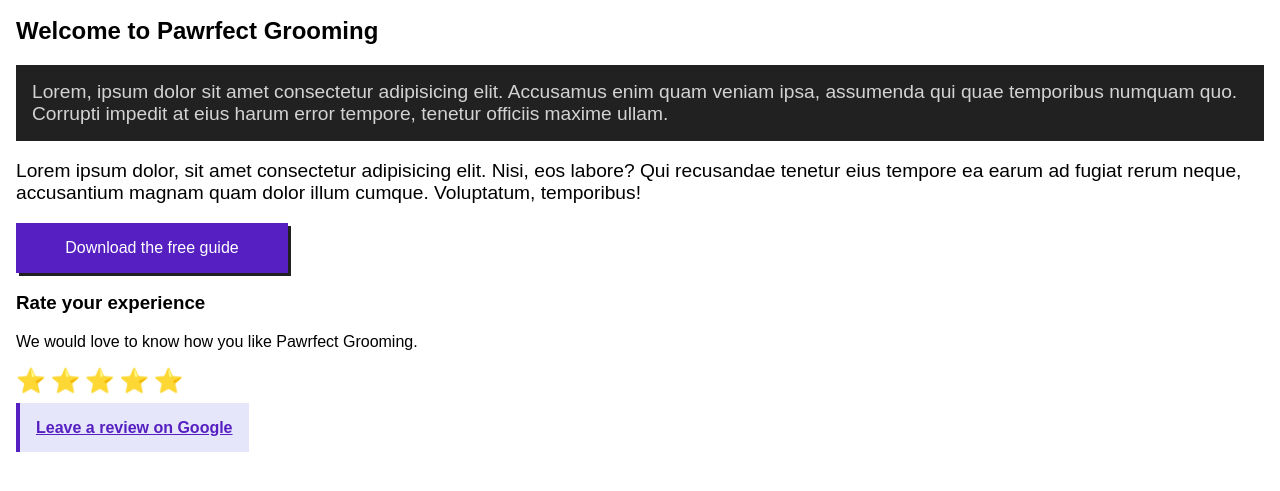
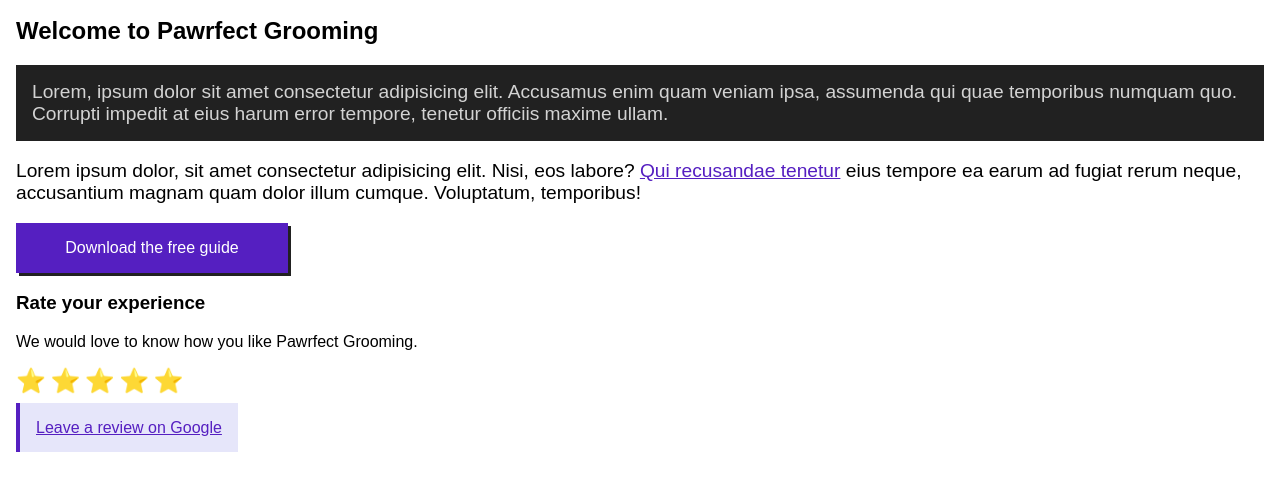
Before and after one commit to ProfJoanna/mtm6201-week6-030-complex-selectors, a plain HTML site: page index.html in a window 1280 px wide. Shown: the part 117-608 px from the top of the page. Drawn offline with Linux system fonts and the light colour scheme.

Commit message:
adds examples for link-related pseudo-classes

```diff
--- a/css/main.css
+++ b/css/main.css
@@ -90,6 +90,22 @@ a[href$='.pdf'] {
     box-shadow: 3px 3px 0 #212121;
 }
 
+/* :link :visited :hover :active */
+/* LoVe HAte */
+main a:link {
+    font-weight: normal;
+}
+
+main a:visited {
+    color: rgb(187, 20, 220);
+}
+main a:hover {
+    font-weight: bold;
+}
+main a:active {
+    font-size: 1.3rem;
+}
+
 /* Media Queries */
 @media screen and (min-width: 768px) {
     nav ul {
--- a/index.html
+++ b/index.html
@@ -28,7 +28,7 @@
         Lorem, ipsum dolor sit amet consectetur adipisicing elit. Accusamus enim quam veniam ipsa, assumenda qui quae temporibus numquam quo. Corrupti impedit at eius harum error tempore, tenetur officiis maxime ullam.
       </p>
       <p>
-        Lorem ipsum dolor, sit amet consectetur adipisicing elit. Nisi, eos labore? Qui recusandae tenetur eius tempore ea earum ad fugiat rerum neque, accusantium magnam quam dolor illum cumque. Voluptatum, temporibus!
+        Lorem ipsum dolor, sit amet consectetur adipisicing elit. Nisi, eos labore? <a href="https://en.wikipedia.org/wiki/Cristiano_Ronaldo" target="_blank">Qui recusandae tenetur</a> eius tempore ea earum ad fugiat rerum neque, accusantium magnam quam dolor illum cumque. Voluptatum, temporibus!
       </p>
       <a href="files/free-guide.pdf" target="_blank">Download the free guide</a>
       <section class="rating">
```
